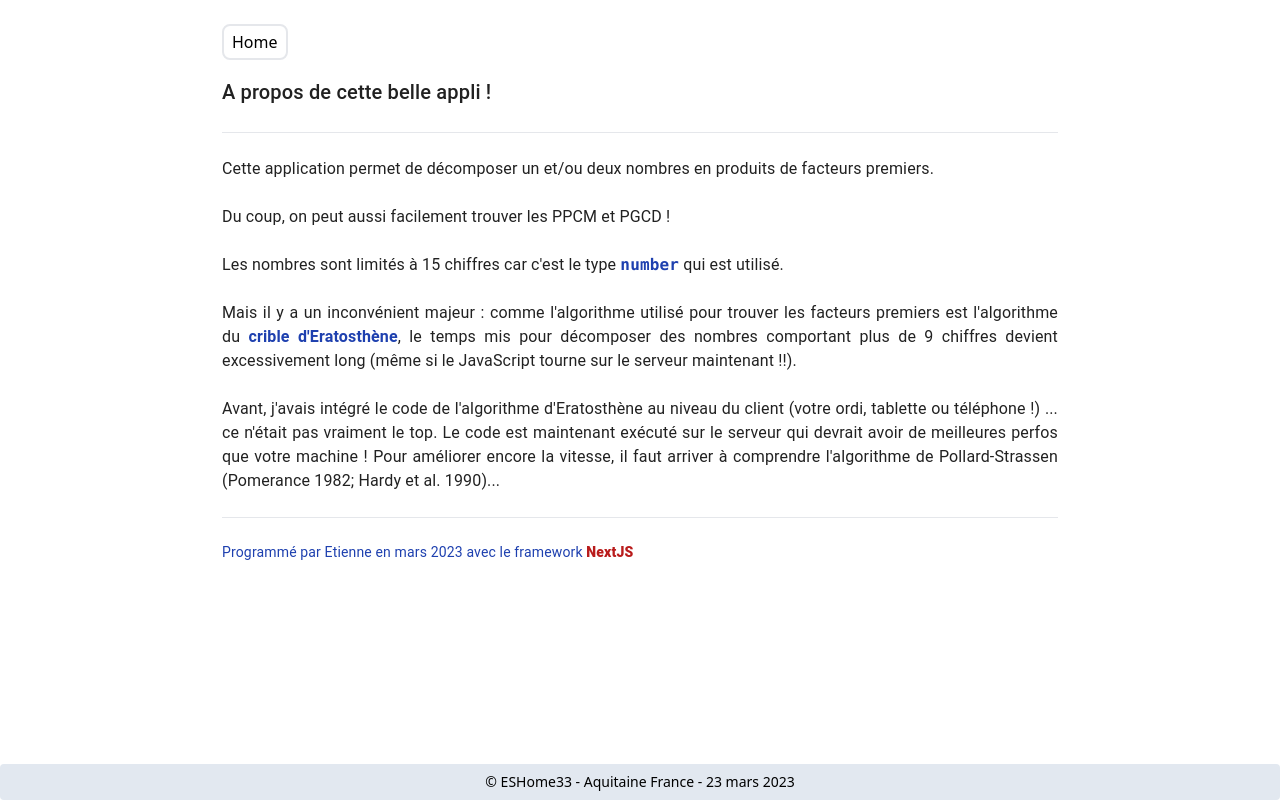
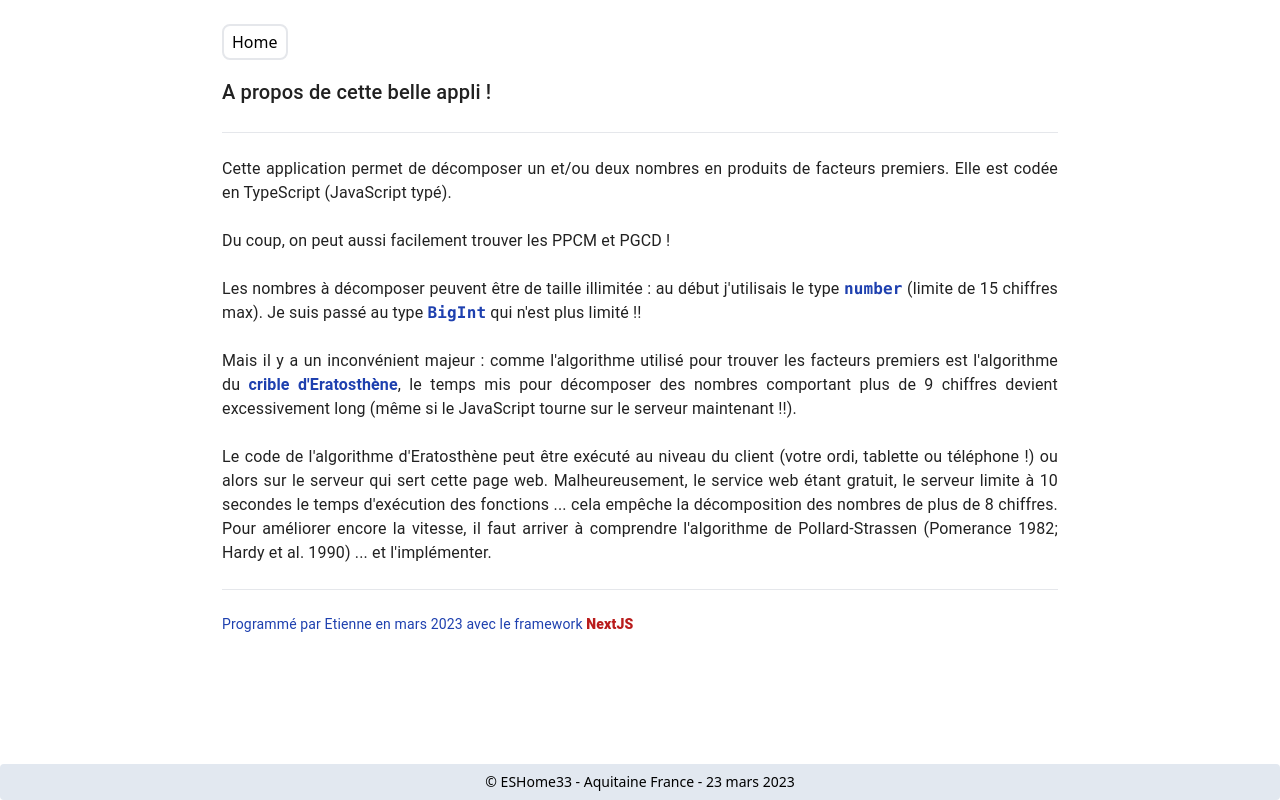
Before and after one commit to esHome33/ppcm, a Next.js app: page /about in a window 1280 px wide. Built offline with nearby package versions, Linux system fonts and the light colour scheme.

Commit message:
V3 avec Promise

```diff
--- a/components/Decomposeur.tsx
+++ b/components/Decomposeur.tsx
@@ -9,6 +9,7 @@ import {
 } from "@mui/material";
 import axios from "axios";
 import { useState } from "react";
+import { render } from "react-dom";
 import toast from "react-hot-toast";
 import { Data } from "../pages/api/eratos";
 import decompose, { Decomposition, DecParams } from "../utils/decompose";
@@ -74,15 +75,14 @@ const Decomposeur = (props: Props) => {
 		}
 	};
 
-	const goCalc = () => {
+	let DD: Date;
+
+	const decomposer = () => {
 		let p: DecParams = {
 			nb1: BigInt(val_nb1),
 			nb2: BigInt(val_nb2),
 		};
-		setbtnDisable(true);
-		setAttenteVisible(true);
-		setResVisible(false);
-		const DD = new Date();
+
 		const prom = new Promise<Decomposition[]>((resolve, reject) => {
 			try {
 				let resu = decompose(p);
@@ -112,6 +112,16 @@ const Decomposeur = (props: Props) => {
 				setResVisible(true);
 				setbtnDisable(false);
 			});
+	};
+
+	const goCalc = () => {
+		setbtnDisable(true);
+		setAttenteVisible(true);
+		setResVisible(false);
+		DD = new Date();
+		setTimeout(() => {
+			decomposer();
+		}, 300);
 	};
 
 	const goCalc2 = () => {
--- a/package.json
+++ b/package.json
@@ -1,6 +1,6 @@
 {
 	"name": "factorize_app",
-	"version": "1.2.0",
+	"version": "1.3.0",
 	"author": "Etienne Schwartz",
 	"description": "Factor your integers as prime products with Euclid's algorithm. Factorisez sous forme de produits de nombre premiers vos nombres entiers avec l'algorithme d'Euclide.",
 	"scripts": {
--- a/pages/about.tsx
+++ b/pages/about.tsx
@@ -18,7 +18,7 @@ const About = (_props: Props) => {
 				className="text-justify"
 			>
 				Cette application permet de décomposer un et/ou deux nombres en
-				produits de facteurs premiers.
+				produits de facteurs premiers. Elle est codée en TypeScript (JavaScript typé).
 			</Typography>
 			<br />
 			<Typography
@@ -32,9 +32,12 @@ const About = (_props: Props) => {
 				variant="body1"
 				className="text-justify"
 			>
-				Les nombres sont limités à 15 chiffres car c'est le type{" "}
-				<code className="text-blue-800 font-black">number</code> qui est
-				utilisé.
+				Les nombres à décomposer peuvent être de taille illimitée : au début
+				j'utilisais le type{" "}
+				<code className="text-blue-800 font-black">number</code> (limite de
+				15 chiffres max). Je suis passé au type{" "}
+				<code className="text-blue-800 font-black">BigInt</code> qui n'est
+				plus limité !!
 			</Typography>
 			<br />
 			<Typography
@@ -55,13 +58,14 @@ const About = (_props: Props) => {
 				variant="body1"
 				className="text-justify"
 			>
-				Avant, j'avais intégré le code de l'algorithme d'Eratosthène au
-				niveau du client (votre ordi, tablette ou téléphone !) ... ce
-				n'était pas vraiment le top. Le code est maintenant exécuté sur le
-				serveur qui devrait avoir de meilleures perfos que votre machine !
-				Pour améliorer encore la vitesse, il faut arriver à comprendre
-				l'algorithme de Pollard-Strassen (Pomerance 1982; Hardy et al.
-				1990)...
+				Le code de l'algorithme d'Eratosthène peut être exécuté au niveau du
+				client (votre ordi, tablette ou téléphone !) ou alors sur le serveur
+				qui sert cette page web. Malheureusement, le service web étant
+				gratuit, le serveur limite à 10 secondes le temps d'exécution des
+				fonctions ... cela empêche la décomposition des nombres de plus de 8
+				chiffres. Pour améliorer encore la vitesse, il faut arriver à
+				comprendre l'algorithme de Pollard-Strassen (Pomerance 1982; Hardy
+				et al. 1990) ... et l'implémenter.
 			</Typography>
 			<br />
 			<hr />
--- a/pages/index.tsx
+++ b/pages/index.tsx
@@ -29,9 +29,7 @@ const IndexPage: NextPage = () => {
 						setLocal(!local);
 					}}
 				/>
-				<Typography>
-					on est sur le serveur : {local?'vrai':'faux'}
-				</Typography>
+
 			</Box>
 			<Decomposeur action={local} />
 			<div className="mb-14" />
```
